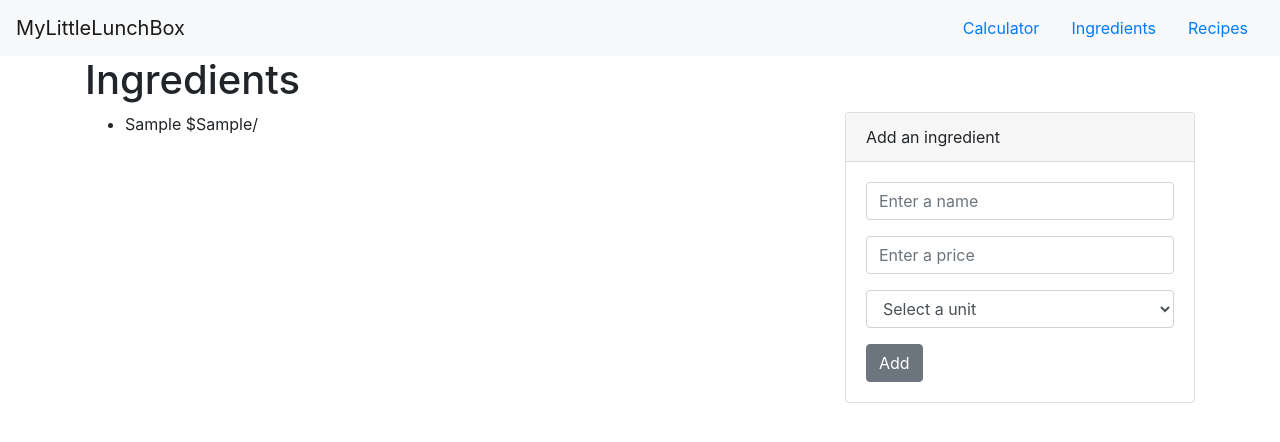
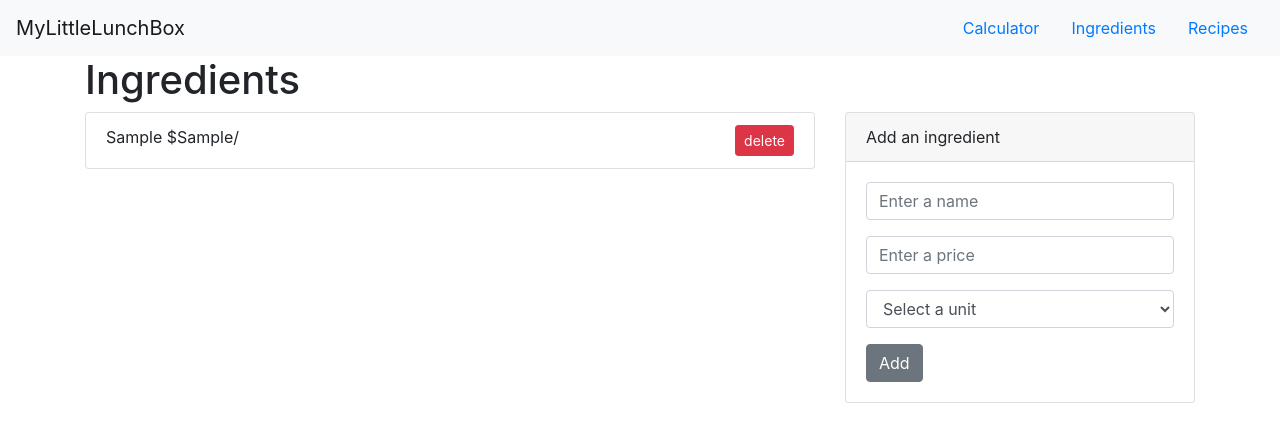
Before and after one commit to yjean/mllb-lunch-calculator, a React (Create React App) app: page /ingredients in a window 1280 px wide. Both pictures are taken after typing "Sample", "Sample" into the empty fields and a click on the button "Add". Shown: the top 442 px of the page. Built offline with nearby package versions, Linux system fonts and the light colour scheme.

Commit message:
feat: Allow removing an Ingredient

```diff
--- a/src/App.js
+++ b/src/App.js
@@ -7,6 +7,7 @@ import CalculatorPage from './pages/CalculatorPage';
 import IngredientsPage from './pages/IngredientsPage';
 import MainNavigation from './MainNavigation';
 import RecipesPage from './pages/RecipesPage';
+import slice from 'lodash/slice';
 
 class App extends Component {
   constructor(props) {
@@ -21,19 +22,38 @@ class App extends Component {
     };
   }
 
+  persistState = () => {
+    window.localStorage.setItem(
+      'ingredients',
+      JSON.stringify(this.state.ingredients)
+    );
+    window.localStorage.setItem('recipes', JSON.stringify(this.state.recipes));
+  };
+
   addIngredient = ingredient => {
-    console.log(ingredient);
     this.setState(
       {
         ingredients: [...this.state.ingredients, ingredient]
       },
-      _ => {
-        window.localStorage.setItem(
-          'ingredients',
-          JSON.stringify(this.state.ingredients)
-        );
+      this.persistState
+    );
+  };
+
+  removeIngredient = ingredient => {
+    const confirmed = window.confirm(`Confirm deletion of ${ingredient.name}?`);
+    if (confirmed) {
+      const index = this.state.ingredients.findIndex(
+        i => i.id === ingredient.id
+      );
+      if (index > -1) {
+        const ingredients = [
+          ...slice(this.state.ingredients, 0, index),
+          ...slice(this.state.ingredients, index + 1)
+        ];
+
+        this.setState({ ingredients }, this.persistState);
       }
-    );
+    }
   };
 
   addRecipe = recipe =>
@@ -41,12 +61,7 @@ class App extends Component {
       {
         recipes: [...this.state.recipes, recipe]
       },
-      _ => {
-        window.localStorage.setItem(
-          'recipes',
-          JSON.stringify(this.state.recipes)
-        );
-      }
+      this.persistState
     );
 
   render() {
@@ -71,6 +86,7 @@ class App extends Component {
                 <IngredientsPage
                   ingredients={this.state.ingredients}
                   addIngredient={this.addIngredient}
+                  removeIngredient={this.removeIngredient}
                 />
               )}
             />
--- a/src/pages/IngredientsPage.js
+++ b/src/pages/IngredientsPage.js
@@ -8,24 +8,39 @@ import {
   Form,
   FormGroup,
   Input,
+  ListGroup,
+  ListGroupItem,
   Row
 } from 'reactstrap';
 
 import React from 'react';
 import sortBy from 'lodash/sortBy';
 
-const Ingredient = ({ ingredient }) => (
-  <li>
-    {ingredient.name} ${ingredient.price}/{ingredient.unit}
-  </li>
+const Ingredient = ({ ingredient, removeIngredient }) => (
+  <ListGroupItem>
+    <div className="float-right">
+      <Button
+        size="sm"
+        color="danger"
+        onClick={() => removeIngredient(ingredient)}
+      >
+        delete
+      </Button>
+    </div>
+    {ingredient.name} ${ingredient.price}/{ingredient.unit}{' '}
+  </ListGroupItem>
 );
 
-const List = ({ ingredients }) => (
-  <ul>
+const List = ({ ingredients, removeIngredient }) => (
+  <ListGroup>
     {ingredients.map(ingredient => (
-      <Ingredient key={ingredient.id} ingredient={ingredient} />
+      <Ingredient
+        key={ingredient.id}
+        ingredient={ingredient}
+        removeIngredient={removeIngredient}
+      />
     ))}
-  </ul>
+  </ListGroup>
 );
 
 const initialFormState = {
@@ -92,7 +107,7 @@ class IngredientForm extends React.Component {
 
 class IngredientsPage extends React.Component {
   render() {
-    const { ingredients, addIngredient } = this.props;
+    const { ingredients, addIngredient, removeIngredient } = this.props;
 
     return (
       <div className="IngredientsPage">
@@ -100,7 +115,10 @@ class IngredientsPage extends React.Component {
           <h1>Ingredients</h1>
           <Row>
             <Col md={8}>
-              <List ingredients={sortBy(ingredients, 'name')} />
+              <List
+                ingredients={sortBy(ingredients, 'name')}
+                removeIngredient={removeIngredient}
+              />
             </Col>
             <Col md={4}>
               <Card>
```
